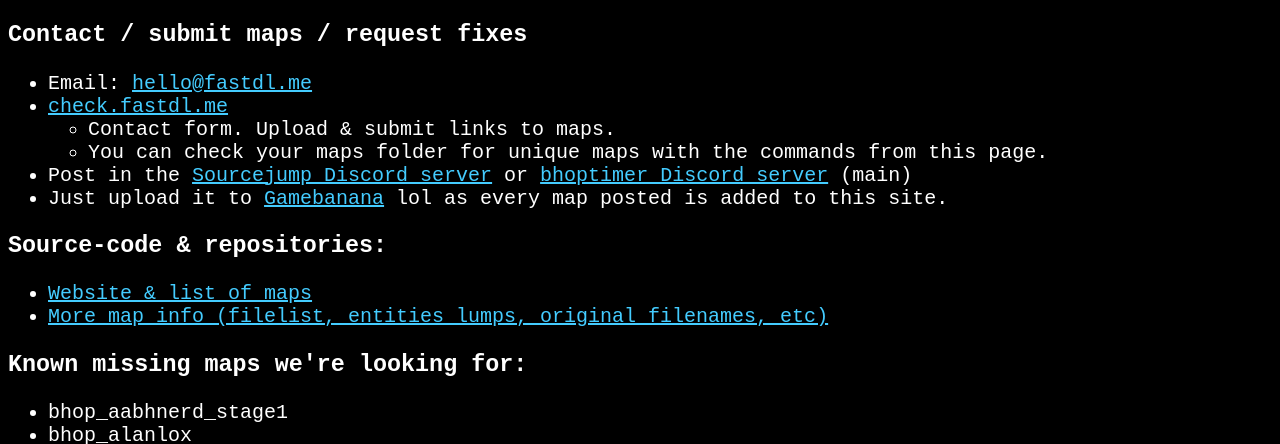
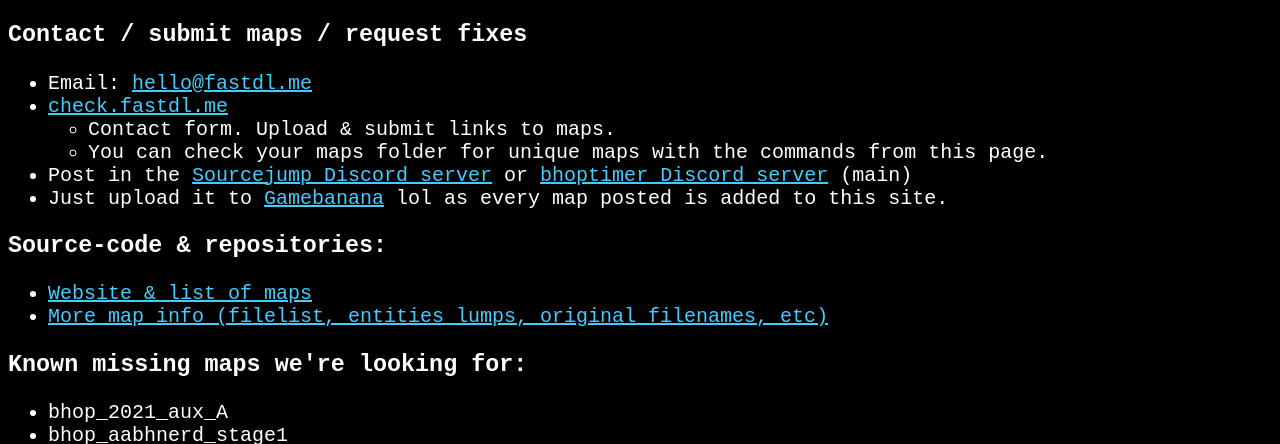
Before and after one commit to srcwr/maps-cstrike, a plain HTML site: page fastdlsite/fastdl.me/index.html in a window 1280 px wide. Shown: the part 349-793 px from the top of the page. Drawn offline with Linux system fonts and the light colour scheme.

Commit message:
looking for bhop_2021_aux_A

```diff
--- a/fastdlsite/fastdl.me/index.html
+++ b/fastdlsite/fastdl.me/index.html
@@ -48,6 +48,7 @@
 
 <h3>Known missing maps we're looking for:</h3>
 <ul>
+	<li>bhop_2021_aux_A</li>
 	<li>bhop_aabhnerd_stage1</li>
 	<li>bhop_alanlox</li>
 	<li>bhop_alanlox2</li>
```
